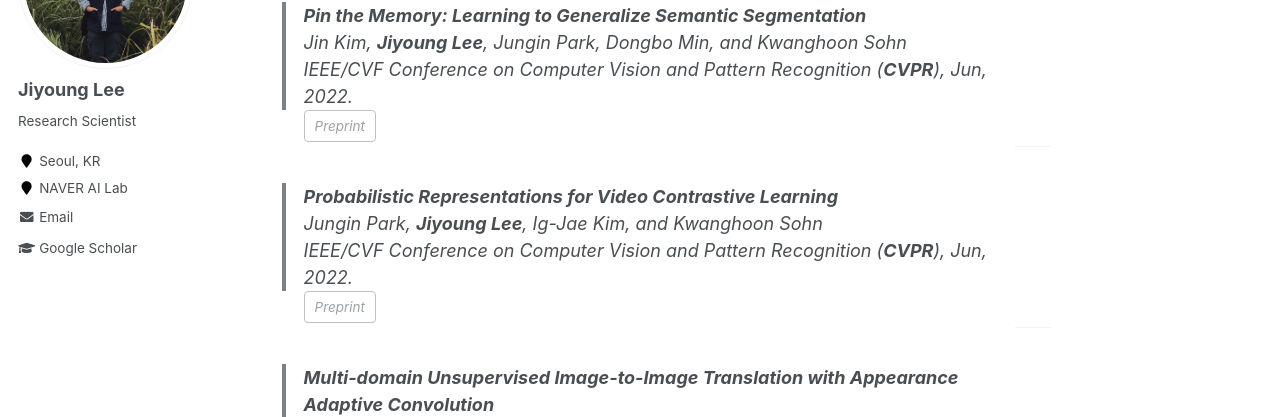
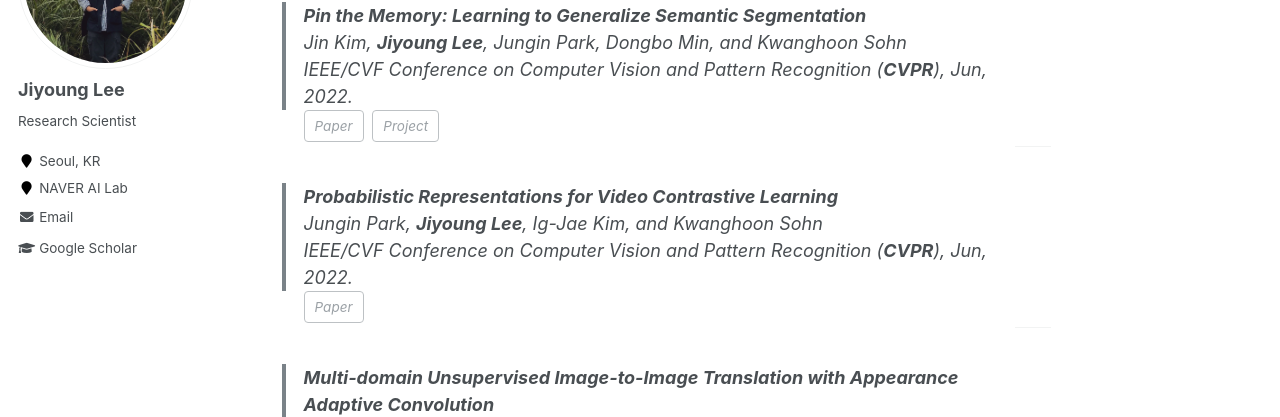
Before and after one commit to lee-jiyoung/lee-jiyoung.github.io, a Jekyll site: the page built from _pages/about.md, in a window 1280 px wide and 900 px high, scrolled down 2245 px. Shown: the part 142-559 px from the top of the window. Built offline with Jekyll 4.4.1, drawn with Linux system fonts in a browser that asks for light colours.

Commit message:
Update about.md

```diff
--- a/_pages/about.md
+++ b/_pages/about.md
@@ -85,7 +85,7 @@ IEEE Transactions on Image Processing, Mar, 2020.
 Kwonyoung Kim, Jungin Park, **Jiyoung Lee**, Dongbo Min, and Kwanghoon Sohn
 European Conference on Computer Vision (**ECCV**), Oct, 2022.
 <span class="page__meta page__taxonomy comment__date" itemprop="keywords">
-<a class="page__taxonomy-item" rel="tag" href="">Preprint</a>
+<a class="page__taxonomy-item" rel="tag" href="https://arxiv.org/pdf/2207.13340.pdf">Preprint</a>
 </span>
 
 -----------
@@ -94,7 +94,8 @@ European Conference on Computer Vision (**ECCV**), Oct, 2022.
 Jin Kim, **Jiyoung Lee**, Jungin Park, Dongbo Min, and Kwanghoon Sohn
 IEEE/CVF Conference on Computer Vision and Pattern Recognition (**CVPR**), Jun, 2022.
 <span class="page__meta page__taxonomy comment__date" itemprop="keywords">
-<a class="page__taxonomy-item" rel="tag" href="">Preprint</a>
+<a class="page__taxonomy-item" rel="tag" href="https://openaccess.thecvf.com/content/CVPR2022/papers/Kim_Pin_the_Memory_Learning_To_Generalize_Semantic_Segmentation_CVPR_2022_paper.pdf">Paper</a>
+<a class="page__taxonomy-item" rel="tag" href="https://github.com/Genie-Kim/PintheMemory">Project</a>
 </span>
 
 -----------
@@ -103,7 +104,7 @@ IEEE/CVF Conference on Computer Vision and Pattern Recognition (**CVPR**), Jun,
 Jungin Park, **Jiyoung Lee**, Ig-Jae Kim, and Kwanghoon Sohn
 IEEE/CVF Conference on Computer Vision and Pattern Recognition (**CVPR**), Jun, 2022.
 <span class="page__meta page__taxonomy comment__date" itemprop="keywords">
-<a class="page__taxonomy-item" rel="tag" href="">Preprint</a>
+<a class="page__taxonomy-item" rel="tag" href="https://openaccess.thecvf.com/content/CVPR2022/papers/Park_Probabilistic_Representations_for_Video_Contrastive_Learning_CVPR_2022_paper.pdf">Paper</a>
 </span>
 
 -----------
```
